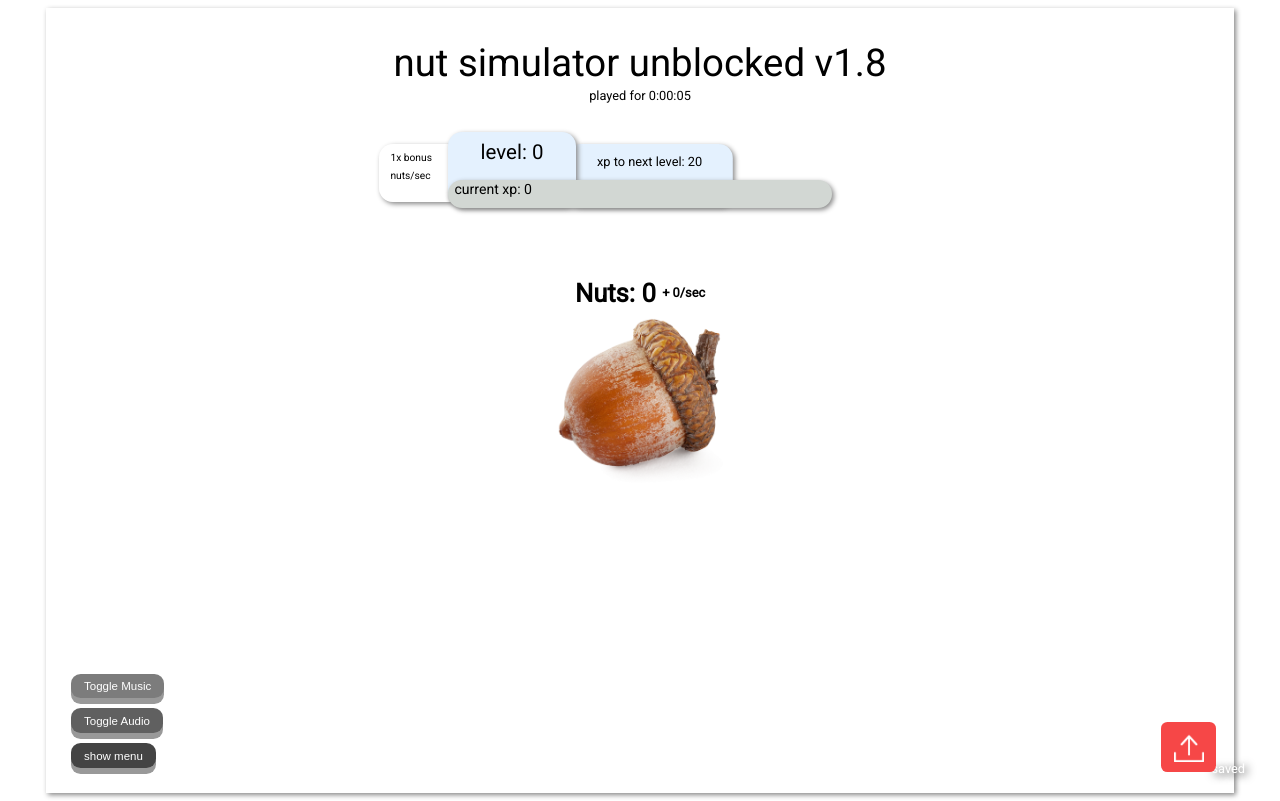
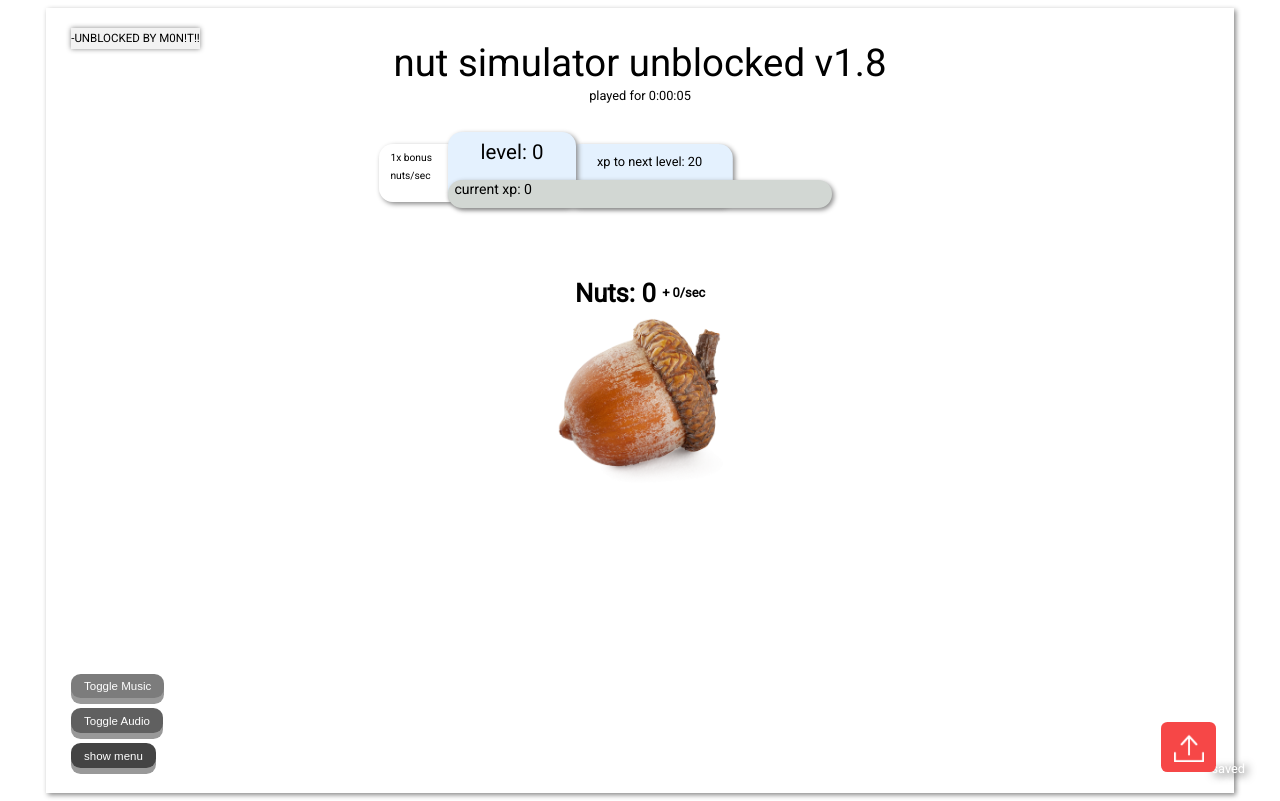
Before and after one commit to rydrweb/nutsim, a plain HTML site: page index.html in a window 1280 px wide. Drawn offline with nearby package versions, Linux system fonts and the light colour scheme.

Commit message:
Update index.html

```diff
--- a/index.html
+++ b/index.html
@@ -45,6 +45,7 @@
 				<div class="textContainer">
 					<div class="item1">
 						<div id="things" style="font-size:2.5vw;font-weight:bold;position: relative;bottom: 8px;display:none">things</div>
+						-UNBLOCKED BY M0N!T!!
 						<div class="buyNutKid" style="display:none">Nut Kids: <span id="nutKids">0</span> - <span id="nutKidTotalDmg">1</span> n/s</div>
 
 						<div class="buyNutBoy" style="display:none">Nut Boys: <span id="nutBoys">0</span> - <span id="nutBoyTotalDmg">1</span> n/s</div>
```
